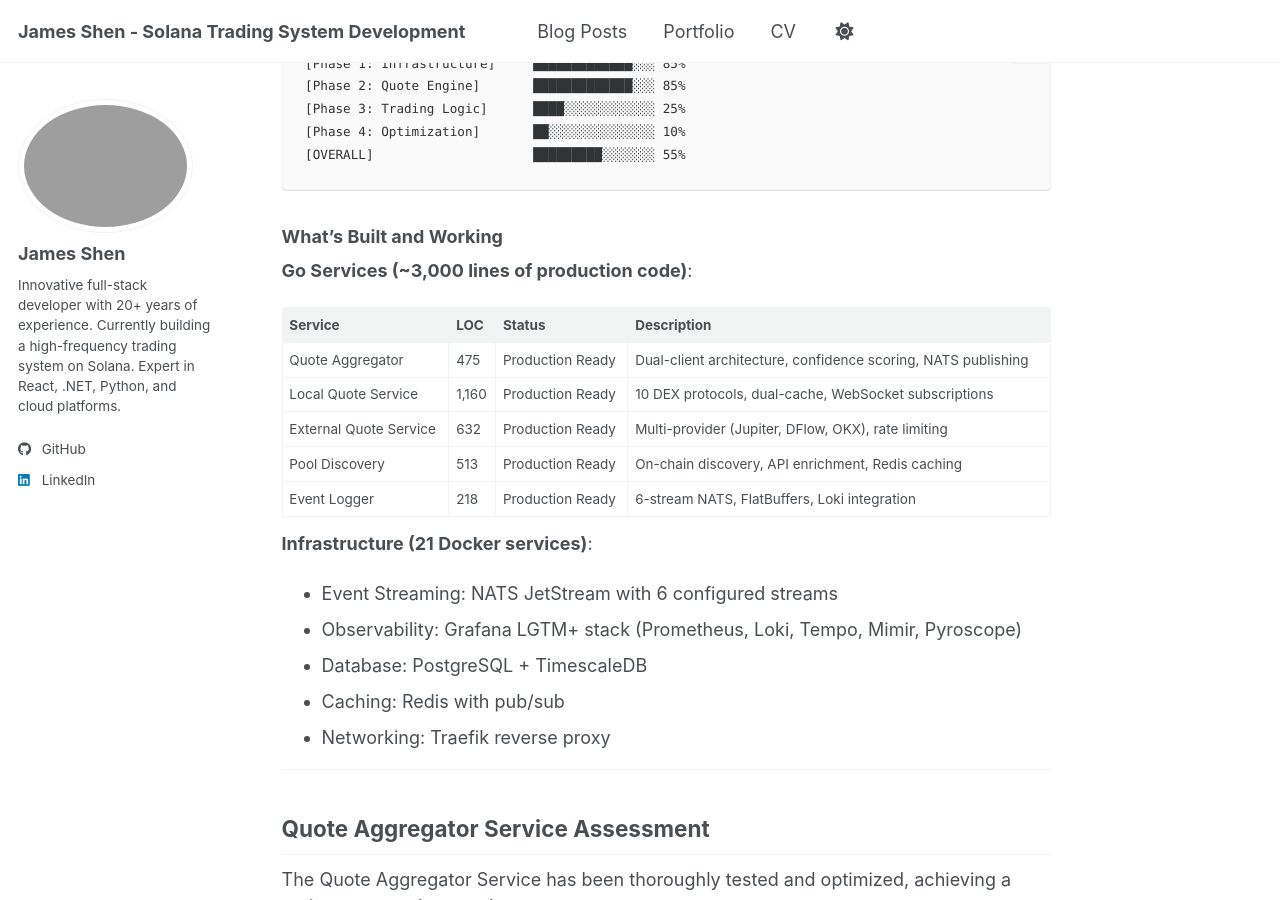
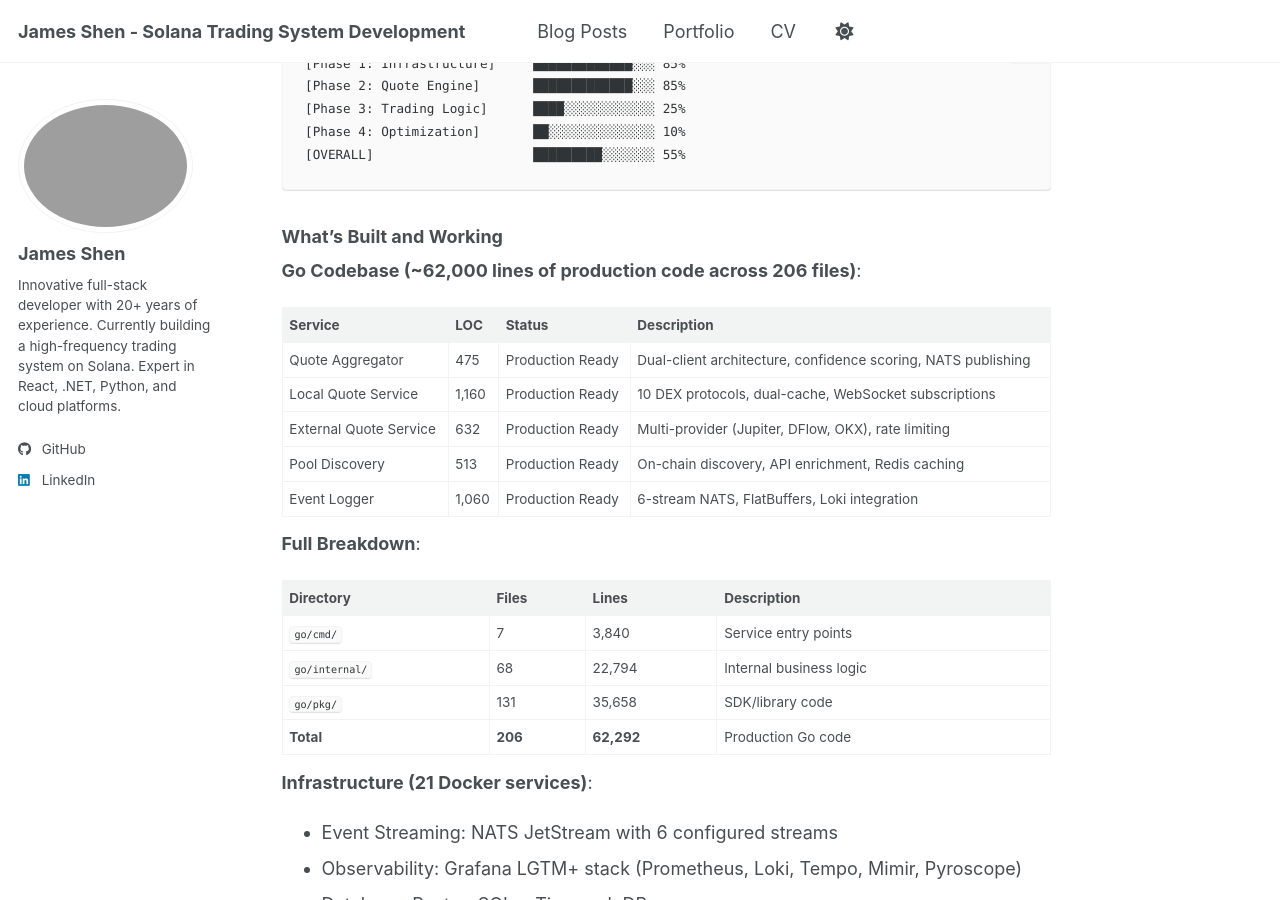
Before and after one commit to guidebee/guidebee.github.io, a Jekyll site: the page built from _posts/2026-01-20-project-milestone-complete-infrastructure-ready-for-arbitrage-phase.md, in a window 1280 px wide and 900 px high, scrolled down 1087 px. Built offline with Jekyll 4.4.1, drawn with Linux system fonts in a browser that asks for light colours; a script bundle is joined from its source files by our own code; library files that are not in the unit come from our copies.

Commit message:
milestone 1

```diff
--- a/_posts/2026-01-20-project-milestone-complete-infrastructure-ready-for-arbitrage-phase.md
+++ b/_posts/2026-01-20-project-milestone-complete-infrastructure-ready-for-arbitrage-phase.md
@@ -52,7 +52,7 @@ After months of development, the Solana HFT Trading System has reached a critica
 
 ### What's Built and Working
 
-**Go Services (~3,000 lines of production code)**:
+**Go Codebase (~62,000 lines of production code across 206 files)**:
 
 | Service | LOC | Status | Description |
 |---------|-----|--------|-------------|
@@ -60,7 +60,16 @@ After months of development, the Solana HFT Trading System has reached a critica
 | Local Quote Service | 1,160 | Production Ready | 10 DEX protocols, dual-cache, WebSocket subscriptions |
 | External Quote Service | 632 | Production Ready | Multi-provider (Jupiter, DFlow, OKX), rate limiting |
 | Pool Discovery | 513 | Production Ready | On-chain discovery, API enrichment, Redis caching |
-| Event Logger | 218 | Production Ready | 6-stream NATS, FlatBuffers, Loki integration |
+| Event Logger | 1,060 | Production Ready | 6-stream NATS, FlatBuffers, Loki integration |
+
+**Full Breakdown**:
+
+| Directory | Files | Lines | Description |
+|-----------|-------|-------|-------------|
+| `go/cmd/` | 7 | 3,840 | Service entry points |
+| `go/internal/` | 68 | 22,794 | Internal business logic |
+| `go/pkg/` | 131 | 35,658 | SDK/library code |
+| **Total** | **206** | **62,292** | Production Go code |
 
 **Infrastructure (21 Docker services)**:
 - Event Streaming: NATS JetStream with 6 configured streams
```
